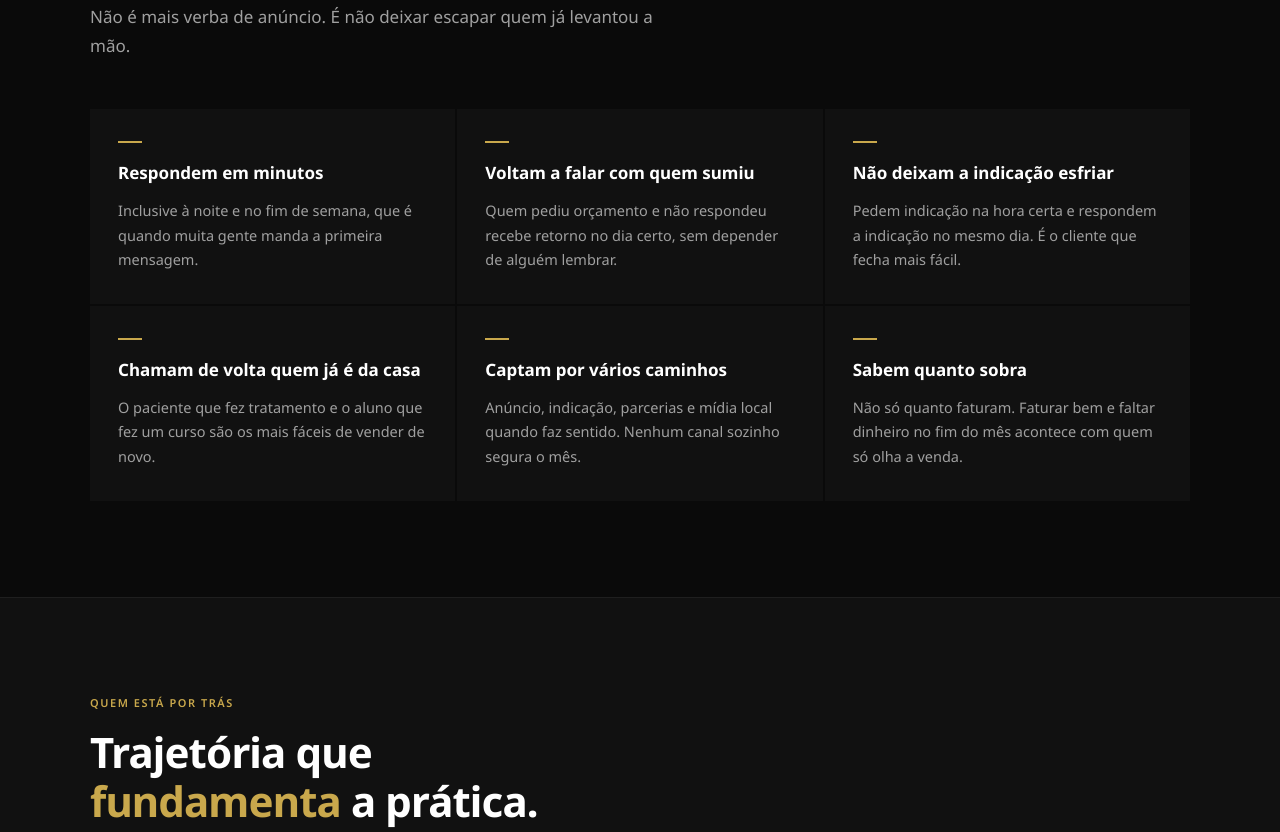
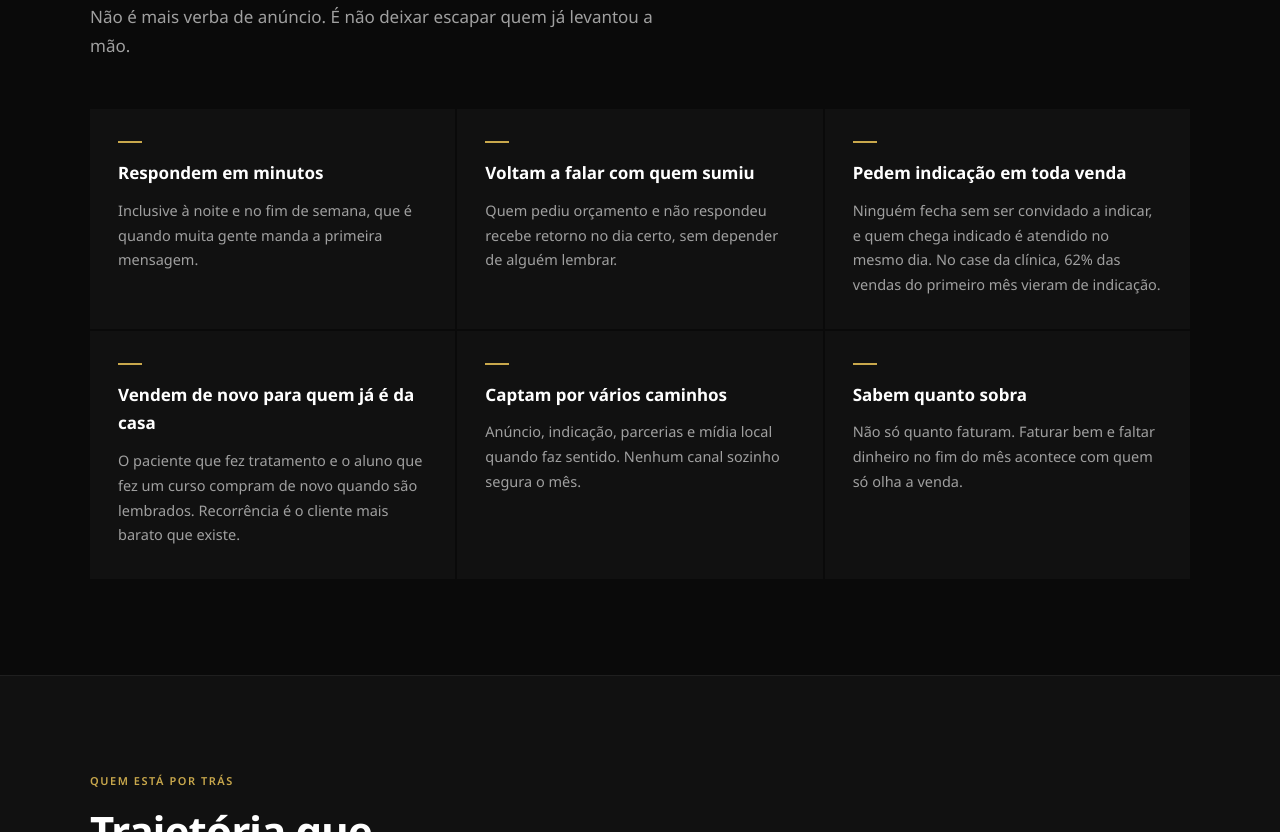
Before and after one commit to giovaninimacedo-gif/fernandomacedo, a plain HTML site: page index.html in a window 1280 px wide. Shown: the part 1041-1873 px from the top of the page. Drawn offline with Linux system fonts and the light colour scheme.

Commit message:
Home: indicação com método em toda venda e recorrência
Co-Authored-By: Claude Opus 5.5 <noreply@anthropic.com>

```diff
--- a/index.html
+++ b/index.html
@@ -717,8 +717,8 @@
     <div class="praticas-grid">
       <div class="pratica"><h3>Respondem em minutos</h3><p>Inclusive à noite e no fim de semana, que é quando muita gente manda a primeira mensagem.</p></div>
       <div class="pratica"><h3>Voltam a falar com quem sumiu</h3><p>Quem pediu orçamento e não respondeu recebe retorno no dia certo, sem depender de alguém lembrar.</p></div>
-      <div class="pratica"><h3>Não deixam a indicação esfriar</h3><p>Pedem indicação na hora certa e respondem a indicação no mesmo dia. É o cliente que fecha mais fácil.</p></div>
-      <div class="pratica"><h3>Chamam de volta quem já é da casa</h3><p>O paciente que fez tratamento e o aluno que fez um curso são os mais fáceis de vender de novo.</p></div>
+      <div class="pratica"><h3>Pedem indicação em toda venda</h3><p>Ninguém fecha sem ser convidado a indicar, e quem chega indicado é atendido no mesmo dia. No case da clínica, 62% das vendas do primeiro mês vieram de indicação.</p></div>
+      <div class="pratica"><h3>Vendem de novo para quem já é da casa</h3><p>O paciente que fez tratamento e o aluno que fez um curso compram de novo quando são lembrados. Recorrência é o cliente mais barato que existe.</p></div>
       <div class="pratica"><h3>Captam por vários caminhos</h3><p>Anúncio, indicação, parcerias e mídia local quando faz sentido. Nenhum canal sozinho segura o mês.</p></div>
       <div class="pratica"><h3>Sabem quanto sobra</h3><p>Não só quanto faturam. Faturar bem e faltar dinheiro no fim do mês acontece com quem só olha a venda.</p></div>
     </div>
@@ -773,7 +773,7 @@
         <h3>Máquina de Pacientes</h3>
         <p>Nenhum paciente sem resposta. Você sabe, todo dia, quantos chegaram, de onde vieram e quantos fecharam.</p>
         <ul class="servico-itens">
-          <li>Captação em várias frentes: tráfego no Meta e no Google, indicação e retorno de pacientes</li>
+          <li>Captação em várias frentes: indicação com método em toda venda, retorno de pacientes e tráfego no Meta e no Google</li>
           <li>Atendimento automático no WhatsApp e no Instagram, que responde na hora e cadastra o lead</li>
           <li>CRM com funil, confirmação de véspera e retomada de quem sumiu</li>
           <li>BI de todos os canais: anúncio, indicação, parcerias e recorrência</li>
```
